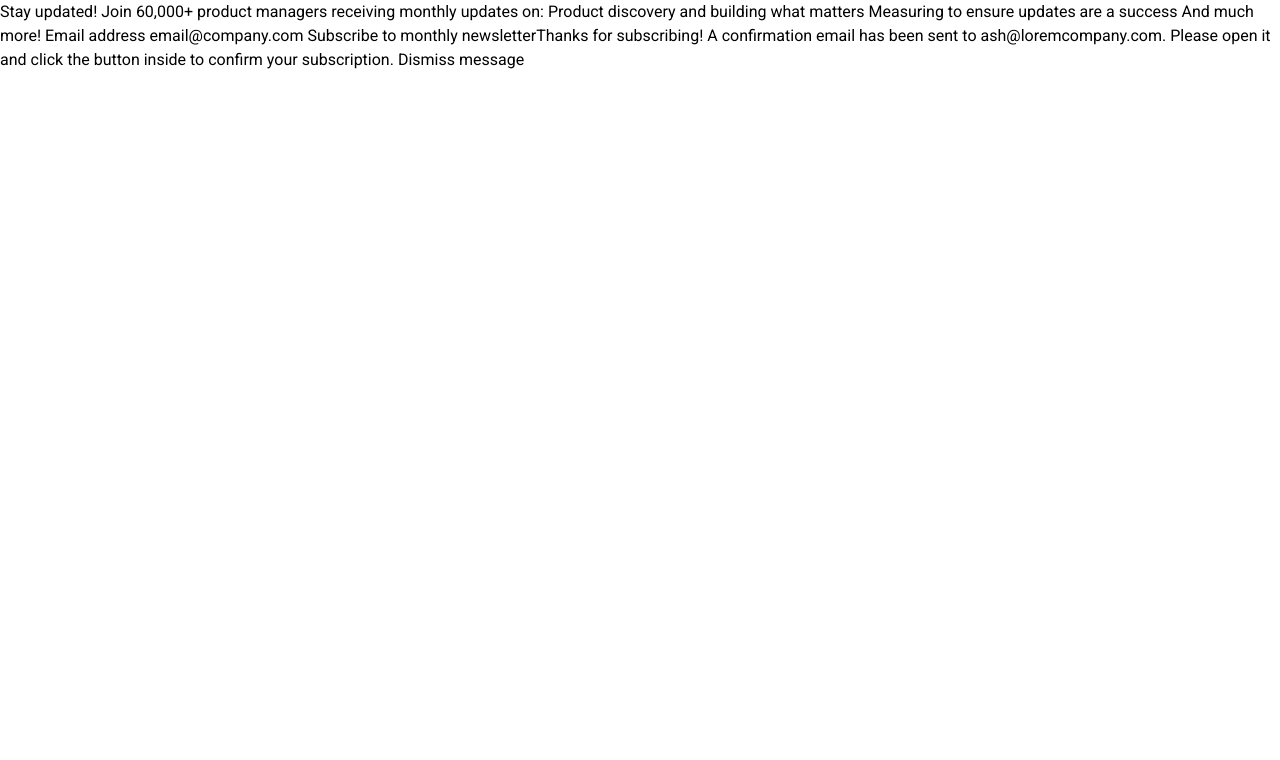
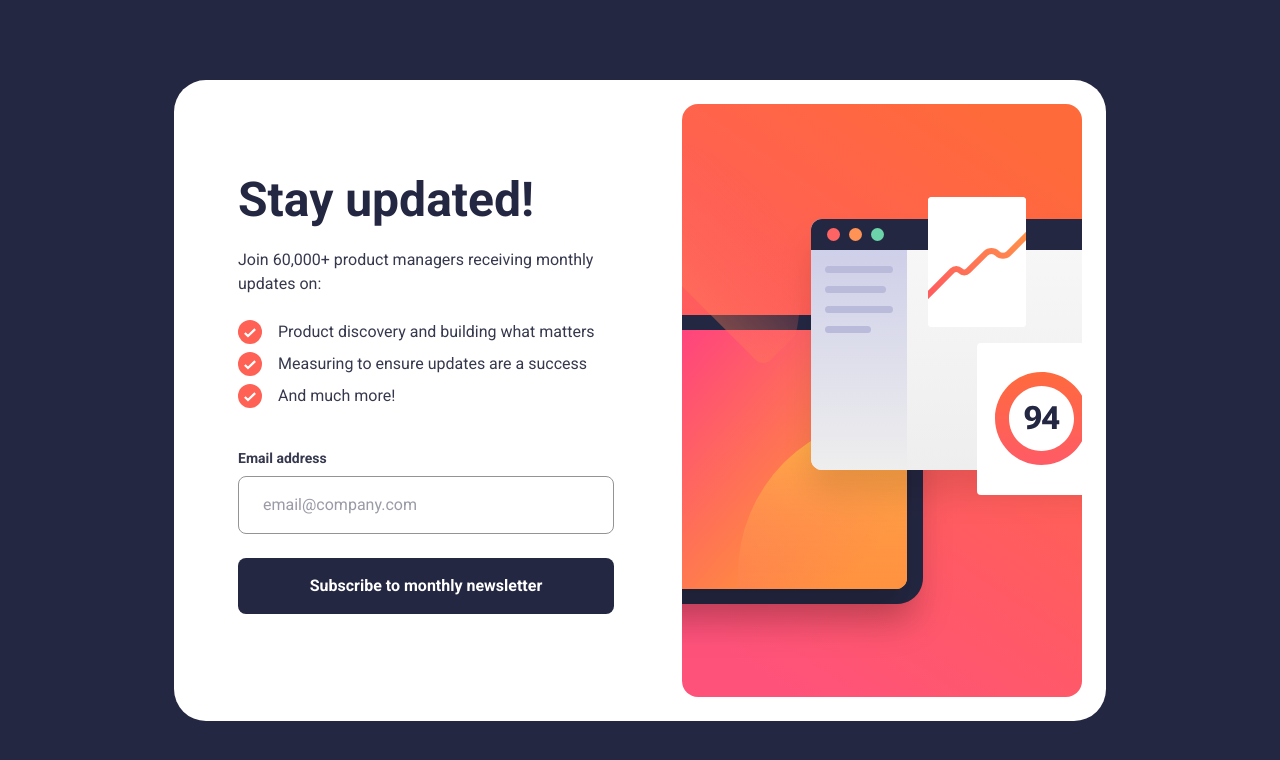
Before and after one commit to fermop/newsletter-sign-up-form-with-success-message-nextjs, a Next.js app: page / in a window 1280 px wide. Shown: the top 760 px of the page. Built offline with nearby package versions, Linux system fonts and the light colour scheme.

Commit message:
feat: add version for project

```diff
--- a/package.json
+++ b/package.json
@@ -11,7 +11,8 @@
   "dependencies": {
     "next": "16.1.6",
     "react": "19.2.3",
-    "react-dom": "19.2.3"
+    "react-dom": "19.2.3",
+    "react-icons": "^5.5.0"
   },
   "devDependencies": {
     "@tailwindcss/postcss": "^4",
--- a/src/app/globals.css
+++ b/src/app/globals.css
@@ -16,4 +16,30 @@
   --color-neutral-grey: var(--neutral-grey);
 
   --font-roboto: var(--font-roboto);
+
+  --animate-shake:  shake 0.5s;
+  --animate-fade-in-up: fade-in-up 0.6s ease-out forwards;
+
+  @keyframes shake {
+    0%, 100% {
+      transform: translateX(0);
+    }
+    10%, 30%, 50%, 70%, 90% {
+      transform: translateX(-2px);
+    }
+    20%, 40%, 60%, 80% {
+      transform: translateX(2px);
+    }
+  }
+
+  @keyframes fade-in-up {
+    0% {
+      opacity: 0;
+      transform: translateY(20px);
+    }
+    100% {
+      opacity: 1;
+      transform: translateY(0);
+    }
+  }
 }
--- a/src/app/layout.tsx
+++ b/src/app/layout.tsx
@@ -20,7 +20,7 @@ export default function RootLayout({
   return (
     <html lang="en">
       <body
-        className={`${roboto.variable} font-roboto antialiased`}
+        className={`${roboto.variable} font-roboto antialiased bg-neutral-blue-800`}
       >
         {children}
       </body>
--- a/src/app/page.tsx
+++ b/src/app/page.tsx
@@ -1,33 +1,13 @@
+import Card from "@/components/Card";
+
 export default function Home() {
   return (
-    <div className="">
-      {/* Sign-up form start */}
+    <div>
+      <main className="min-h-dvh grid place-items-center">
+        <h1 className="sr-only">Frontend Mentor | Newsletter sign-up form with success message with Next.js</h1>
 
-      Stay updated!
-
-      Join 60,000+ product managers receiving monthly updates on:
-
-      Product discovery and building what matters
-      Measuring to ensure updates are a success
-      And much more!
-
-      Email address
-      email@company.com
-
-      Subscribe to monthly newsletter
-
-      {/* Sign-up form end */}
-
-      {/* Success message start */}
-
-      Thanks for subscribing!
-
-      A confirmation email has been sent to ash@loremcompany.com.
-      Please open it and click the button inside to confirm your subscription.
-
-      Dismiss message
-
-      {/* Success message end */}
+        <Card />
+      </main>
     </div>
   );
 }
--- /dev/null
+++ b/src/components/Button.tsx
@@ -0,0 +1,15 @@
+export default function Button(props) {
+  const { ariaLabel, type, value, handleAction } = props
+  return (
+    <div>
+      <button
+        className='w-full bg-neutral-blue-800 text-white font-bold rounded-lg p-4 cursor-pointer hover:bg-primary-red duration-300'
+        aria-label={ariaLabel}
+        type={type}
+        onClick={handleAction}
+      >
+        {value}
+      </button>
+    </div>
+  )
+}
--- /dev/null
+++ b/src/components/Card.tsx
@@ -0,0 +1,78 @@
+'use client'
+import React, { useState } from 'react'
+import Form from '@/components/Form'
+import SuccessMessage from '@/components/SuccessMessage'
+import Loader from '@/components/Loader'
+
+export default function Card() {
+  const [email, setEmail] = useState('')
+  const [error, setError] = useState(false)
+  const [success, setSuccess] = useState(false)
+  const [loading, setLoading] = useState(false)
+
+  const handleChange = () => (e: React.ChangeEvent<HTMLInputElement>) => {
+    setEmail(e.target.value)
+    setError(false)
+  };
+
+  const validateEmail = (email: string) => {
+    const re = /^(([^<>()[\]\\.,;:\s@"]+(\.[^<>()[\]\\.,;:\s@"]+)*)|(".+"))@((\[[0-9]{1,3}\.[0-9]{1,3}\.[0-9]{1,3}\.[0-9]{1,3}])|(([a-zA-Z\-0-9]+\.)+[a-zA-Z]{2,}))$/;
+    return re.test(String(email).toLowerCase());
+  };
+
+
+  const handleSubmit = async (e: React.FormEvent<HTMLFormElement>) => {
+    e.preventDefault()
+
+    if (!email || !validateEmail(email)) {
+      setError(true)
+      return
+    }
+
+    setLoading(true)
+    setSuccess(true)
+
+    await new Promise(resolve => setTimeout(resolve, 1500));
+
+    setLoading(false)
+  }
+
+  const dismissMessage = async () => {
+    setEmail('')
+    setLoading(true)
+
+    await new Promise(resolve => setTimeout(resolve, 1500));
+
+    setSuccess(false)
+    setLoading(false)
+  }
+
+  return (
+    <div className=''>
+      {!success &&
+        (
+          <Form
+            email={email}
+            error={error}
+            handleChange={handleChange}
+            handleSubmit={handleSubmit}
+          />
+        )
+      }
+
+      {loading &&
+        (
+          <Loader />
+        )
+      }
+
+      {(success && !loading ) &&
+        (
+          <SuccessMessage
+            email={email}
+            dismissMessage={dismissMessage}
+          />
+      )}
+    </div>
+  )
+}
--- /dev/null
+++ b/src/components/Form.tsx
@@ -0,0 +1,107 @@
+import Image from 'next/image'
+import Button from '@/components/Button'
+
+export default function Form(props) {
+  const { email, error, handleChange, handleSubmit } = props
+
+  return (
+    <div className='min-h-dvh w-screen lg:max-w-233 lg:min-h-fit lg:max-h-160 flex flex-col justify-between bg-white rounded-4xl lg:flex lg:flex-row-reverse lg:p-6 lg:pl-16 lg:gap-16 animate-fade-in-up'>
+      <section>
+        <Image
+          src='/images/illustration-sign-up-mobile.svg'
+          alt=''
+          width={44}
+          height={44}
+          className="w-full h-[40%] md:hidden"
+        />
+
+        <Image
+          src='/images/illustration-sign-up-tablet.svg'
+          alt=''
+          width={44}
+          height={44}
+          className="w-full h-[40%] hidden md:block lg:hidden"
+        />
+
+        <Image
+          src='/images/illustration-sign-up-desktop.svg'
+          alt=''
+          width={44}
+          height={44}
+          className="w-full h-full hidden lg:block"
+        />
+      </section>
+
+      <section className='lg:max-w-94 flex flex-col gap-6 px-6 lg:px-0 py-10 lg:py-18 text-neutral-blue-700'>
+        <h2 className='font-bold text-neutral-blue-800 text-3xl lg:text-5xl'>Stay updated!</h2>
+
+        <p className='text-base'>Join 60,000+ product managers receiving monthly updates on:</p>
+
+        <ul className='grid gap-2 mb-4'>
+          <li className='flex gap-4'>
+            <Image
+              src='/images/icon-list.svg'
+              alt=''
+              width={44}
+              height={44}
+              className='w-6 h-6'
+            />
+
+            <p>Product discovery and building what matters</p>
+          </li>
+          <li className='flex gap-4'>
+            <Image
+              src='/images/icon-list.svg'
+              alt=''
+              width={44}
+              height={44}
+              className='w-6 h-6'
+            />
+
+            <p>Measuring to ensure updates are a success</p>
+          </li>
+          <li className='flex gap-4'>
+            <Image
+              src='/images/icon-list.svg'
+              alt=''
+              width={44}
+              height={44}
+              className='w-6 h-6'
+            />
+
+            <p>And much more!</p>
+          </li>
+        </ul>
+
+        <form
+          className='grid gap-6'
+          noValidate
+        >
+          <div className='relative grid gap-2'>
+            <label htmlFor="email" className='text-sm font-bold cursor-pointer'>Email address</label>
+            <input
+              id='email'
+              type='email'
+              inputMode='email'
+              placeholder='email@company.com'
+              className={`border border-neutral-grey rounded-lg px-6 py-4 outline-0 ${error ? 'focus:outline-primary-red border-primary-red bg-red-100 text-red-500 animate-shake' : 'focus:outline-1 outline-neutral-blue-800'}`}
+              value={email}
+              onChange={handleChange()}
+            />
+
+            {error &&
+              (<p className='absolute top-0 right-0 font-bold text-sm text-primary-red animate-shake'>Valid email required</p>)
+            }
+          </div>
+
+          <Button
+            ariaLabel='Submit form'
+            type='submit'
+            value='Subscribe to monthly newsletter'
+            handleAction={handleSubmit}
+          />
+        </form>
+      </section>
+    </div>
+  )
+}
--- /dev/null
+++ b/src/components/Loader.tsx
@@ -0,0 +1,11 @@
+import { FaSpinner } from "react-icons/fa";
+
+export default function Loader() {
+  return (
+    <div>
+      <FaSpinner
+        className="w-16 h-16 text-white animate-spin"
+      />
+    </div>
+  )
+}
--- /dev/null
+++ b/src/components/SuccessMessage.tsx
@@ -0,0 +1,30 @@
+import Image from 'next/image'
+import Button from '@/components/Button'
+
+export default function SuccessMessage(props) {
+  const { email, dismissMessage } = props
+  return (
+    <div className='min-h-dvh lg:max-w-126 lg:min-h-fit lg:max-h-130 flex flex-col justify-between gap-6 px-6 py-10 lg:p-16 text-neutral-blue-700 bg-white rounded-4xl animate-fade-in-up'>
+      <section className='flex flex-col gap-6 mt-40 lg:mt-0'>
+        <Image
+          src='/images/icon-success.svg'
+          alt=''
+          width={44}
+          height={44}
+          className='w-16 h-16'
+        />
+
+        <h2 className='font-bold text-neutral-blue-800 text-4xl lg:text-5xl'>Thanks for subscribing!</h2>
+
+        <p>A confirmation email has been sent to <span className='font-bold'>{email}</span>. Please open it and click the button inside to confirm your subscription.</p>
+      </section>
+
+      <Button
+        ariaLabel='Dismiss message'
+        type='button'
+        value='Dismiss Message'
+        handleAction={dismissMessage}
+      />
+    </div>
+  )
+}
```
Also changed, not shown: 1 other file (tests, documents, lock files or other folders).
